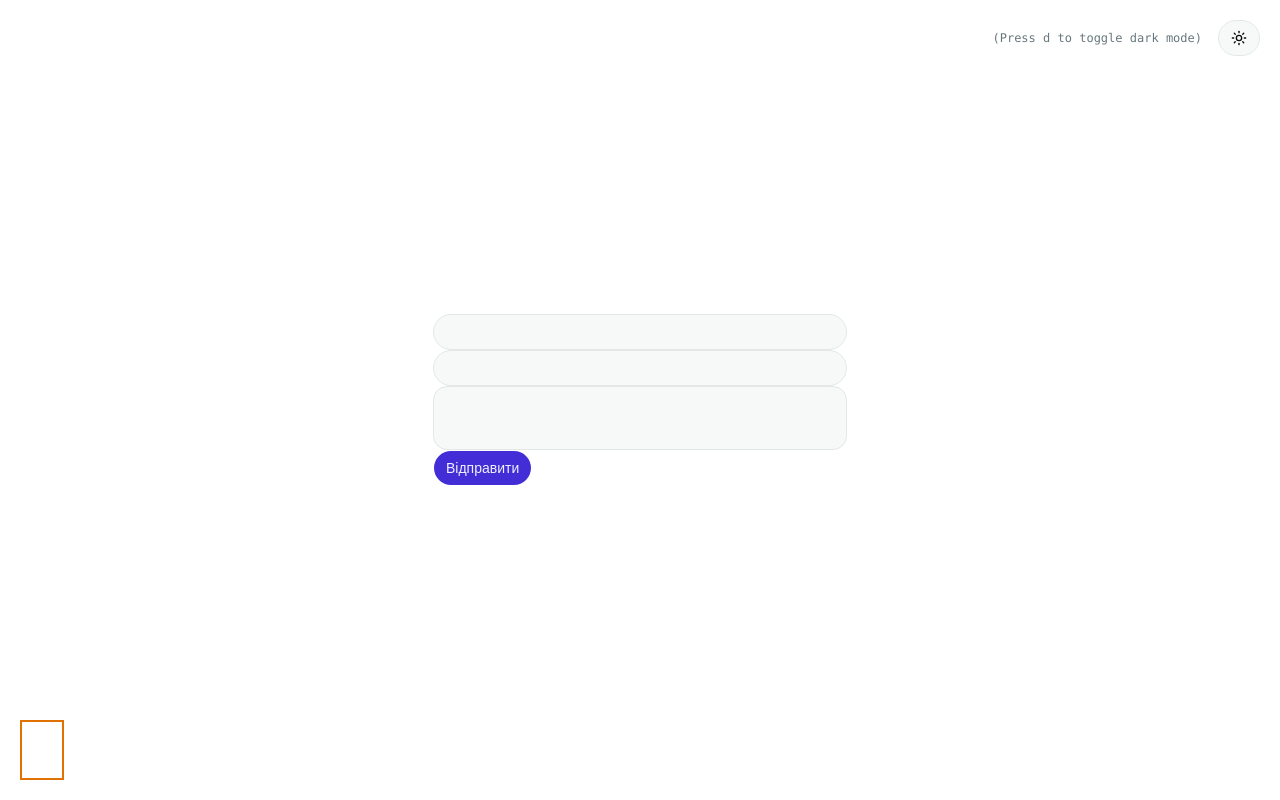
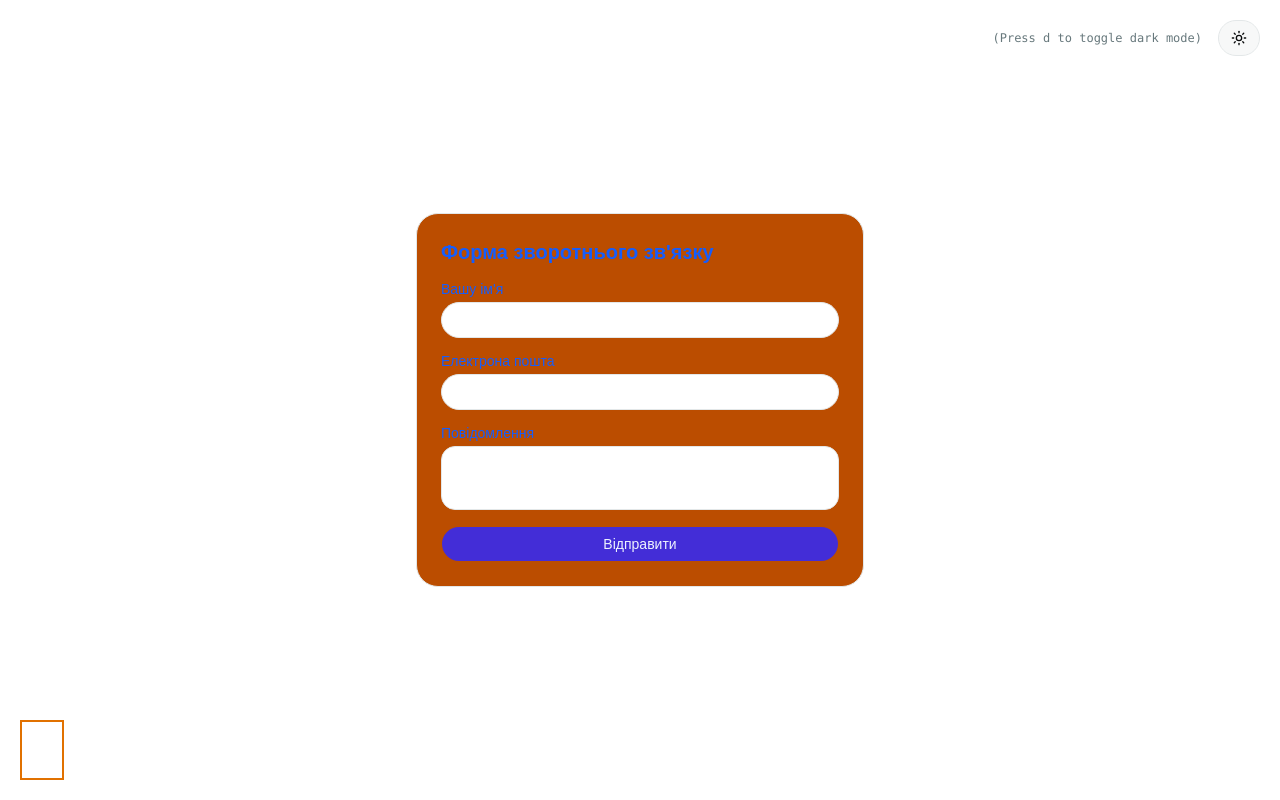
Before and after one commit to Skhmelyuk/form-contact, a React (Vite) app: page / in a window 1280 px wide. Built offline with nearby package versions, Linux system fonts and the light colour scheme.

Commit message:
add theme button

```diff
--- a/src/components/FormContact.tsx
+++ b/src/components/FormContact.tsx
@@ -1,7 +1,8 @@
-import { useForm } from "react-hook-form"
+import { useForm, type SubmitHandler } from "react-hook-form"
 import { Button } from "./ui/button"
 import { Input } from "./ui/input"
 import { Textarea } from "./ui/textarea"
+import { Label } from "./ui/label"
 
 interface Form {
   name: string
@@ -10,24 +11,41 @@ interface Form {
 }
 
 export const FormContact = () => {
-  const { register, watch } = useForm<Form>()
+  const { register, watch, handleSubmit } = useForm<Form>()
 
   console.log(register)
   console.log(register("email"))
 
+  const onSubmit: SubmitHandler<Form> = (data) => {
+    console.log(data)
+  }
+
   return (
-    <>
-      <form>
-        <Input type="text" {...register("name")} />
-        <Input type="email" {...register("email")} />
-        <Textarea {...register("message")} />
-        <Button>Відправити</Button>
+    <div className="w-full min-w-md rounded-3xl border border-border bg-amber-700 p-6 text-blue-600 dark:bg-green-700 dark:text-fuchsia-800">
+      <h1 className="mb-4 text-xl font-bold">Форма зворотнього зв'язку</h1>
+      <form onSubmit={handleSubmit(onSubmit)} className="space-y-4">
+        <div className="flex flex-col gap-1.5">
+          <Label>Вашу ім'я</Label>
+          <Input className="bg-white" type="text" {...register("name")} />
+        </div>
+        <div className="flex flex-col gap-1.5">
+          <Label>Електрона пошта</Label>
+          <Input className="bg-white" type="email" {...register("email")} />
+        </div>
+        <div className="flex flex-col gap-1.5">
+          <Label>Повідомлення</Label>
+          <Textarea className="bg-white" {...register("message")} />
+        </div>
+
+        <Button type="submit" className="w-full cursor-pointer">
+          Відправити
+        </Button>
       </form>
       <div className="absolute bottom-5 left-5 flex flex-col gap-2 border-2 border-amber-600 p-5">
         <p className="text-red-600">{watch("name")}</p>
         <p className="text-green-600">{watch("email")}</p>
         <p className="text-blue-700">{watch("message")}</p>
       </div>
-    </>
+    </div>
   )
 }
--- /dev/null
+++ b/src/components/ui/label.tsx
@@ -0,0 +1,22 @@
+import * as React from "react"
+import { Label as LabelPrimitive } from "radix-ui"
+
+import { cn } from "@/lib/utils"
+
+function Label({
+  className,
+  ...props
+}: React.ComponentProps<typeof LabelPrimitive.Root>) {
+  return (
+    <LabelPrimitive.Root
+      data-slot="label"
+      className={cn(
+        "flex items-center gap-2 text-sm leading-none font-medium select-none group-data-[disabled=true]:pointer-events-none group-data-[disabled=true]:opacity-50 peer-disabled:cursor-not-allowed peer-disabled:opacity-50",
+        className
+      )}
+      {...props}
+    />
+  )
+}
+
+export { Label }
```
